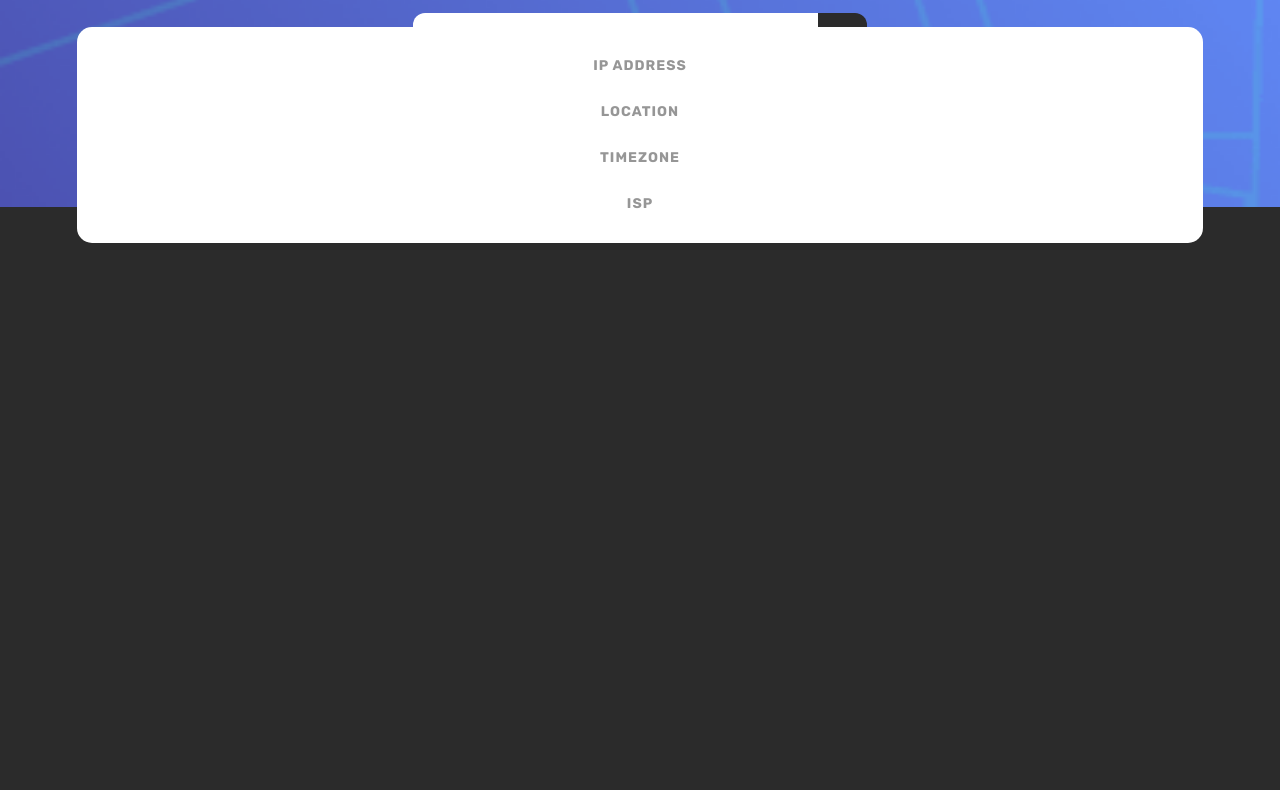
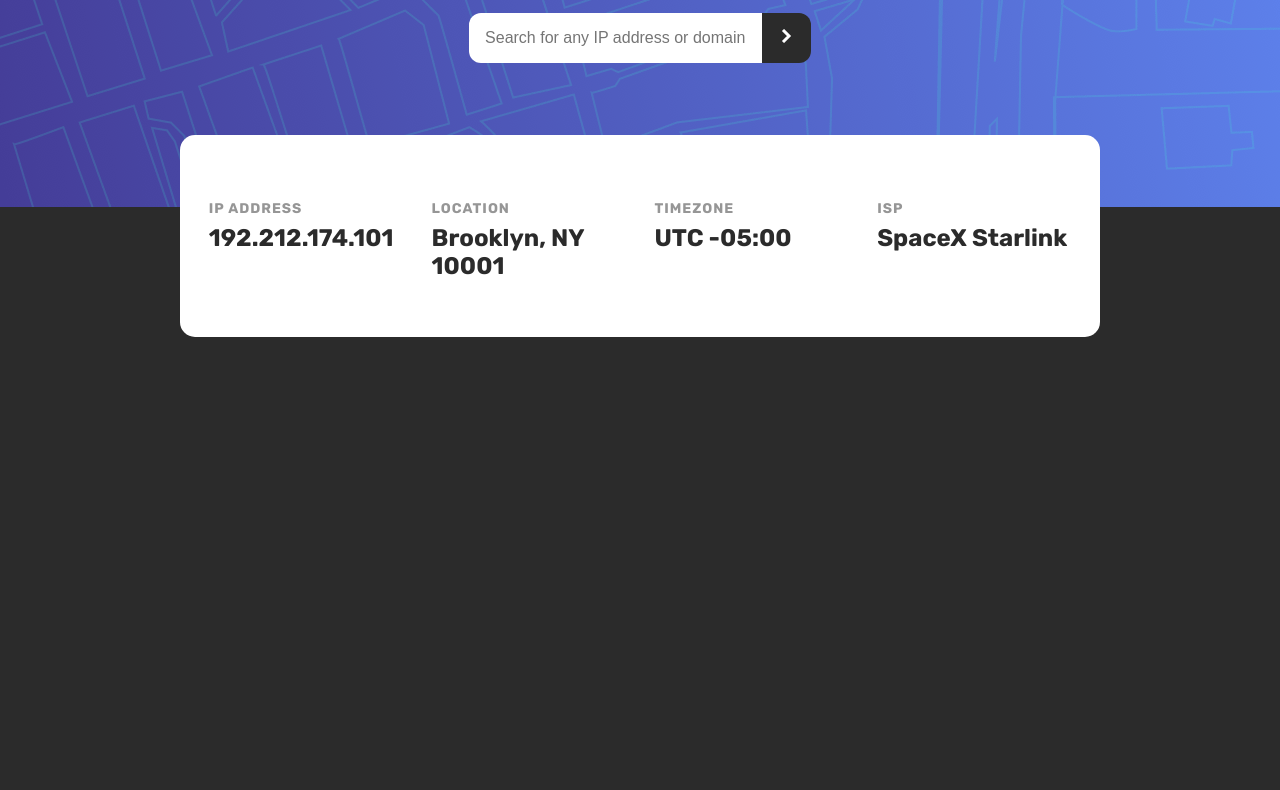
Before and after one commit to whiteknight-dev/IP-Address-Tracker-FM, a plain HTML site: page index.html in a window 1280 px wide. Shown: the part 73-863 px from the top of the page. Drawn offline with Linux system fonts and the light colour scheme.

Commit message:
Done Preliminar Styles

```diff
--- a/index.html
+++ b/index.html
@@ -28,10 +28,11 @@
     <section>
       <header class="search-container">
         <h1>IP Address Tracker</h1>
-        <form class="search-form" action="">
+        <form id="my-form" class="search-form">
           <input
             type="text"
             placeholder="Search for any IP address or domain"
+            name="ip-address"
           />
           <button type="submit">
             <img src="./images/icon-arrow.svg" alt="search" />
@@ -42,23 +43,25 @@
         <article class="info-cards">
           <div class="info-card">
             <h2>IP Address</h2>
-            <p></p>
+            <p>192.212.174.101</p>
           </div>
           <div class="info-card">
             <h2>Location</h2>
-            <p></p>
+            <p>Brooklyn, NY 10001</p>
           </div>
           <div class="info-card">
             <h2>Timezone</h2>
-            <p></p>
+            <p>UTC -05:00</p>
           </div>
           <div class="info-card">
             <h2>ISP</h2>
-            <p></p>
+            <p>SpaceX Starlink</p>
           </div>
         </article>
         <article class="map-container"></article>
       </main>
     </section>
+
+    <script src="./main.js"></script>
   </body>
 </html>
--- a/style.css
+++ b/style.css
@@ -26,9 +26,10 @@ body {
 .search-container {
   display: flex;
   flex-direction: column;
-  justify-content: center;
+  justify-content: flex-start;
   align-items: center;
   gap: 1.6em;
+  height: 31rem;
   padding: 1.6em 0 8em;
   background: url("./images/pattern-bg-mobile.png") no-repeat;
   background-size: cover;
@@ -43,7 +44,7 @@ body {
   display: flex;
   justify-content: center;
   width: 100%;
-  max-width: 30em;
+  max-width: 39rem;
 }
 
 .search-form input {
@@ -59,7 +60,7 @@ body {
   padding: 1em 1.2em;
   border: none;
   font-size: 1.6rem;
-  color: white;
+  color: var(--white);
   background-color: var(--very-dark-gray);
   border-top-right-radius: 12px;
   border-bottom-right-radius: 12px;
@@ -68,28 +69,31 @@ body {
 
 .info-container {
   position: relative;
-  min-height: 75vh;
+  height: 120vh;
   display: flex;
   justify-content: center;
 }
 
 .info-cards {
   position: absolute;
-  top: -30%;
+  top: -24%;
   display: flex;
   flex-direction: column;
   justify-content: center;
   width: 88%;
-  min-height: 12em;
-  gap: 1.6em;
+  max-width: 34rem;
+  gap: 0.6em;
   padding: 1.6em;
+  z-index: 10;
   background-color: var(--white);
   border-radius: 15px;
 }
 
 .info-card {
   display: flex;
-  justify-content: center;
+  flex-direction: column;
+  align-items: center;
+  gap: 0.4em;
 }
 
 .info-card h2 {
@@ -98,3 +102,40 @@ body {
   text-transform: uppercase;
   letter-spacing: 1px;
 }
+
+.info-card p {
+  height: 2em;
+  font-size: 1.8rem;
+  font-weight: 700;
+  color: var(--very-dark-gray);
+}
+
+@media (min-width: 768px) {
+  .search-container {
+    height: 28rem;
+    background: url("./images/pattern-bg-desktop.png") no-repeat;
+    background-size: cover;
+  }
+
+  .info-container {
+    height: 75vh;
+  }
+
+  .info-cards {
+    top: -12%;
+    flex-direction: row;
+    max-width: 920px;
+    gap: 1.6em;
+    padding: 1.6em;
+  }
+
+  .info-card {
+    align-items: flex-start;
+    width: 20em;
+    padding: 2em 0;
+  }
+
+  .info-card p {
+    font-size: 2.4rem;
+  }
+}
```
Also changed, not shown: main.js (deleted).
